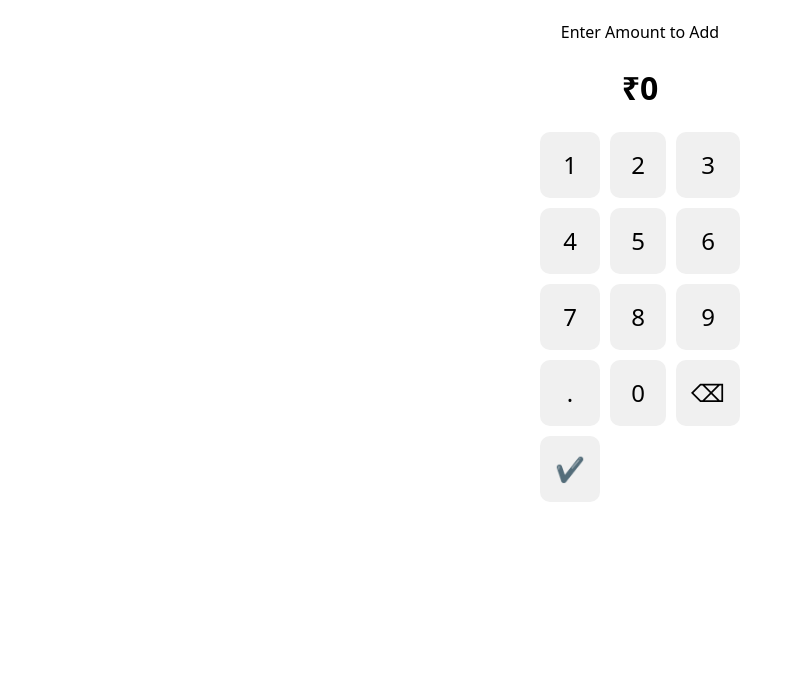
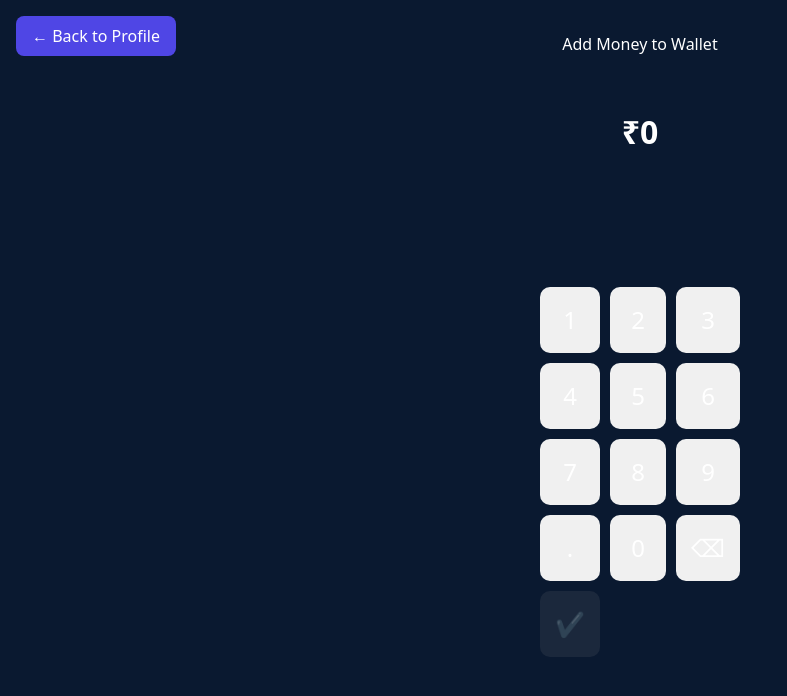
Before and after one commit to TheresBoby/Chatbots3, a React (Vite) app: page /payment in a window 1280 px wide. Shown: the top 696 px of the page, without its empty margins (0-787 px from the left). Built offline with nearby package versions, Linux system fonts and the light colour scheme; no server answers.

Commit message:
enthokeyo update. user back button. payment back button

```diff
--- a/src/Components/pages/FirstPage.jsx
+++ b/src/Components/pages/FirstPage.jsx
@@ -29,6 +29,7 @@ const FirstPage = () => {
     setShowUserManagement(true);
     setSelectedBrand(null);
   };
+
   const handleNotification = () => {
     setShowUserManagement(false);
     setSelectedBrand(null);
@@ -46,6 +47,11 @@ const FirstPage = () => {
     setShowUserManagement(false);
   };
 
+  const handleUserManagementClose = () => {
+    setShowUserManagement(false);
+    setSelectedBrand(null); // Reset any selected brand if needed
+  };
+
   // Update search query when user types
   const handleSearchChange = (event) => {
     setSearchQuery(event.target.value);
@@ -54,7 +60,12 @@ const FirstPage = () => {
   // Determine which component to show on the right side
   const renderRightComponent = () => {
     if (showUserManagement) {
-      return <UserManagement onLogout={handleLogout} />;
+      return (
+        <UserManagement
+          onLogout={handleLogout}
+          onClose={handleUserManagementClose}
+        />
+      );
     } else if (selectedBrand) {
       return <LaptopPage brand={selectedBrand} searchQuery={searchQuery} />; // Pass search query
     } else {
--- a/src/Components/pages/UserManagement.jsx
+++ b/src/Components/pages/UserManagement.jsx
@@ -7,13 +7,14 @@ import {
   Settings,
   User,
   Wallet,
+  ArrowLeft,
 } from "lucide-react";
 import { auth, db } from "../../firebase/firebase";
 import { useNavigate } from "react-router-dom";
 import { onAuthStateChanged, signOut } from "firebase/auth";
 import { doc, getDoc, onSnapshot, collection, query, where } from "firebase/firestore";
 
-const UserManagement = ({ onLogout = () => {} }) => {
+const UserManagement = ({ onLogout = () => {}, onClose = () => {} }) => {
   const navigate = useNavigate();
   const [user, setUser] = useState({
     name: "Guest User",
@@ -107,6 +108,11 @@ const UserManagement = ({ onLogout = () => {} }) => {
     console.log("Opening Settings");
   };
 
+  const handleBack = () => {
+    onClose && onClose(); // Check if onClose exists before calling
+    navigate("/firstpage", { replace: true }); // Add fallback navigation
+  };
+
   return (
     <div className="min-h-screen bg-black p-6">
       <div className="max-w-4xl mx-auto space-y-6">
@@ -187,9 +193,16 @@ const UserManagement = ({ onLogout = () => {} }) => {
 
           <div className="bg-zinc-900 p-6 rounded-lg border border-zinc-800">
             <h3 className="text-zinc-200">Account Security</h3>
-            <button onClick={handleLogout} className="w-full px-4 py-2 bg-red-900/80 hover:bg-red-900 text-red-100 rounded-md flex items-center gap-2">
+            <button onClick={handleLogout} className="w-full px-4 py-2 bg-red-900/80 hover:bg-red-900 text-red-100 rounded-md flex items-center gap-2 mb-2">
               <LogOut className="h-4 w-4" />
               Logout
+            </button>
+            <button
+              onClick={handleBack}
+              className="w-full px-4 py-2 bg-zinc-800 hover:bg-zinc-700 text-zinc-200 rounded-md flex items-center gap-2"
+            >
+              <ArrowLeft className="h-4 w-4" />
+              Back to Homepage
             </button>
           </div>
         </div>
--- a/src/Components/pages/payment.css
+++ b/src/Components/pages/payment.css
@@ -1,6 +1,41 @@
+.payment-header {
+  display: flex;
+  flex-direction: column;
+  align-items: center;
+  gap: 1rem;
+  margin-bottom: 2rem;
+}
+
+.back-button {
+  position: absolute;
+  left: 1rem;
+  top: 1rem;
+  padding: 0.5rem 1rem;
+  background: #4f46e5;
+  color: white;
+  border: none;
+  border-radius: 8px;
+  cursor: pointer;
+  font-size: 1rem;
+  display: flex;
+  align-items: center;
+  gap: 0.5rem;
+}
+
+.back-button:hover {
+  background: #3730a3;
+}
+
 .payment-container {
-    text-align: center;
-    padding: 20px;
+  position: relative;
+  min-height: 100vh;
+  display: flex;
+  flex-direction: column;
+  justify-content: center;
+  align-items: center;
+  background: #0a1930;
+  color: white;
+  padding: 2rem;
 }
 
 .amount-display {
@@ -30,7 +65,16 @@
   background: #ccc;
 }
 
+.keypad button:disabled {
+  opacity: 0.5;
+  cursor: not-allowed;
+}
+
 .confirm-btn {
-    background: #4caf50;
+  background: #4f46e5;
   color: white;
 }
+
+.confirm-btn:disabled {
+  background: #2d3748;
+}
--- a/src/Components/pages/payment.jsx
+++ b/src/Components/pages/payment.jsx
@@ -1,10 +1,14 @@
 import React, { useState } from "react";
-import { useLocation } from "react-router-dom";
-import "./Payment.css"; // Include styles
+import { useLocation, useNavigate } from "react-router-dom";
+import { doc, getDoc, updateDoc } from "firebase/firestore";
+import { db } from "../../firebase/firebase";
+import "./Payment.css";
 
 const Payment = () => {
   const location = useLocation();
+  const navigate = useNavigate();
   const [amount, setAmount] = useState("");
+  const [isProcessing, setIsProcessing] = useState(false);
 
   // ✅ Function to Load Razorpay Script
   const loadRazorpayScript = () => {
@@ -24,21 +28,39 @@ const Payment = () => {
       return;
     }
 
+    setIsProcessing(true);
     const res = await loadRazorpayScript();
     if (!res) {
       alert("Razorpay SDK failed to load. Check your internet connection.");
+      setIsProcessing(false);
       return;
     }
 
     const options = {
-      key: "rzp_test_lg6GowxZGe2D3a", // Replace with your Razorpay Key
-      amount: parseFloat(amount) * 100, // Convert to paise
+      key: "rzp_test_lg6GowxZGe2D3a",
+      amount: parseFloat(amount) * 100,
       currency: "INR",
       name: "STARTUP_PROJECTS",
       description: "Wallet Recharge",
-      handler: function (response) {
-        console.log("Payment Successful! ID:", response.razorpay_payment_id);
-        alert("Payment successful! ID: " + response.razorpay_payment_id);
+      handler: async function (response) {
+        try {
+          // Update wallet balance in Firestore
+          const userRef = doc(db, "users", location.state.userId);
+          const userSnap = await getDoc(userRef);
+          if (userSnap.exists()) {
+            const currentBalance = userSnap.data().wallet || 0;
+            await updateDoc(userRef, {
+              wallet: currentBalance + parseFloat(amount)
+            });
+          }
+
+          // Show success message and redirect
+          alert("Payment successful! Your wallet has been updated.");
+          navigate("/profile"); // Redirect to user management
+        } catch (error) {
+          console.error("Error updating wallet:", error);
+          alert("Payment successful but wallet update failed. Please contact support.");
+        }
       },
       prefill: {
         name: "Aadithyaa",
@@ -46,12 +68,13 @@ const Payment = () => {
         contact: "8606783591",
       },
       theme: {
-        color: "#3399cc",
+        color: "#4f46e5",
       },
     };
 
     const rzp = new window.Razorpay(options);
     rzp.open();
+    setIsProcessing(false);
   };
 
   // ✅ Numeric Keypad Functions
@@ -65,19 +88,35 @@ const Payment = () => {
 
   return (
     <div className="payment-container">
-      <h2>Enter Amount to Add</h2>
+      <div className="payment-header">
+        <button
+          onClick={() => navigate("/profile")}
+          className="back-button"
+        >
+          ← Back to Profile
+        </button>
+        <h2>Add Money to Wallet</h2>
+      </div>
+
       <div className="amount-display">₹{amount || "0"}</div>
 
-      {/* Numeric Keypad */}
       <div className="keypad">
         {[1, 2, 3, 4, 5, 6, 7, 8, 9, ".", 0].map((num) => (
-          <button key={num} onClick={() => handleKeyPress(num.toString())}>
+          <button
+            key={num}
+            onClick={() => handleKeyPress(num.toString())}
+            disabled={isProcessing}
+          >
             {num}
           </button>
         ))}
-        <button onClick={handleBackspace}>⌫</button>
-        <button className="confirm-btn" onClick={handlePayment}>
-          ✔
+        <button onClick={handleBackspace} disabled={isProcessing}>⌫</button>
+        <button
+          className="confirm-btn"
+          onClick={handlePayment}
+          disabled={isProcessing || !amount}
+        >
+          {isProcessing ? "Processing..." : "✔"}
         </button>
       </div>
     </div>
```
Also changed, not shown: 1 other file (tests, documents, lock files or other folders). Lines whose indentation alone changed are shown as unchanged.
